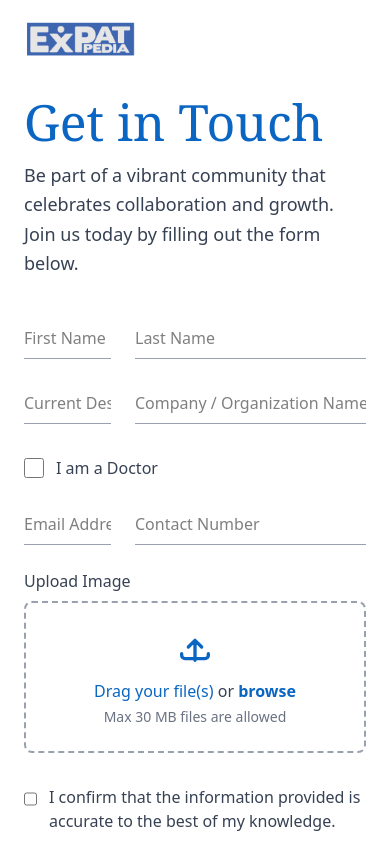
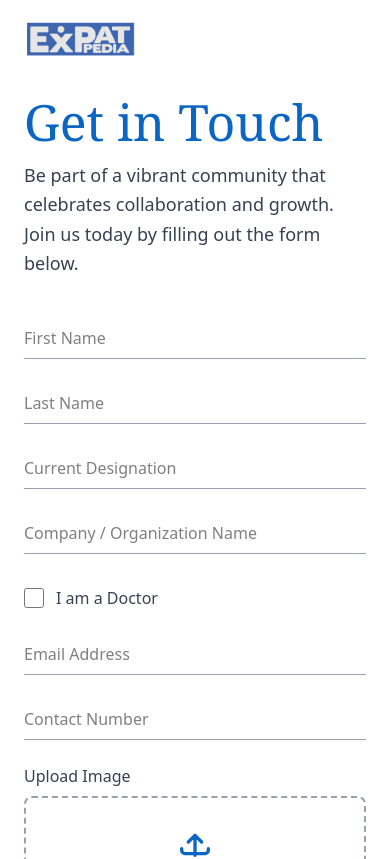
Before and after one commit to Aanirudhshaji/Expatpedia, a React (Vite) app: page /contact in a window 390 px wide. Shown: the top 859 px of the page. Built offline with nearby package versions, Linux system fonts and the light colour scheme.

Commit message:
new commit4

```diff
--- a/src/assets/image.js
+++ b/src/assets/image.js
@@ -5,7 +5,6 @@ import logo from "./logo.png";
 import logo1 from "./logo1.png";
 import logo2 from "./logo2.png";
 import aboutVideo from "./about.mp4";
-import heroVideo from "./hero.mp4";
 
 export {
   ctabg,
@@ -13,5 +12,4 @@ export {
   logo1,
   logo2,
   aboutVideo,
-  heroVideo,
 };
--- a/src/community/Members.jsx
+++ b/src/community/Members.jsx
@@ -9,7 +9,7 @@ const TeamMembers = () => {
     const fetchTeamMembers = async () => {
       try {
         console.log("Fetching team members from API...");
-        const response = await fetch("https://exapt-pedia.onrender.com");
+        const response = await fetch("https://exapt-pedia.onrender.com/api/members");
 
         if (!response.ok) {
           throw new Error(`HTTP error! status: ${response.status}`);
--- a/src/components/hero.jsx
+++ b/src/components/hero.jsx
@@ -1,5 +1,4 @@
 import React from "react";
-import heroVideo from "../assets/hero.mp4";
 import { ChevronDown } from "lucide-react";
 const Hero = () => {
   return (
@@ -7,7 +6,7 @@ const Hero = () => {
       {/* Background Video */}
       <video
         className="absolute top-0 left-0 w-full h-full object-cover"
-        src={heroVideo}
+        src="https://res.cloudinary.com/demeflwme/video/upload/v1761030149/timelapse-of-a-dramatic-sunset-over-almuharraq-isl-2025-08-28-23-15-34-utc_ilctbl.mp4"
         autoPlay
         loop
         muted
@@ -19,7 +18,7 @@ const Hero = () => {
 
       {/* Centered Text */}
       <div className="relative z-10 flex flex-col items-center justify-center h-full text-center px-6">
-        <h1 className="text-white font-semibold leading-tight text-3xl sm:text-5xl md:text-6xl lg:text-7xl">
+        <h1 className="text-white font-medium leading-tight text-3xl sm:text-5xl md:text-6xl lg:text-7xl">
           Honouring Expatriate <br className="hidden sm:block" /> Excellence in Bahrain
         </h1>
         <p className="text-gray-200 text-base md:text-lg max-w-2xl mt-4 leading-relaxed">
--- a/src/contactus/contact.jsx
+++ b/src/contactus/contact.jsx
@@ -45,7 +45,7 @@ const Contact = () => {
         submitData.append(key, value);
       });
 
-      await axios.post("http://127.0.0.1:8000/api/contact/", submitData, {
+      await axios.post("https://exapt-pedia.onrender.com/", submitData, {
         headers: { "Content-Type": "multipart/form-data" },
       });
 
@@ -141,7 +141,7 @@ const Contact = () => {
       <div className="md:w-1/2 w-full align-bottom">
         <form
           onSubmit={handleSubmit}
-          className="grid grid-cols-1 sm:grid-cols-2 gap-6"
+          className="grid grid-cols-1 sm:grid-cols-1 md:grid-cols-2 gap-y-6 gap-x-8 w-ful"
         >
           {/* First & Last Name */}
           <input
@@ -150,7 +150,7 @@ const Contact = () => {
             value={formData.first_name}
             onChange={handleChange}
             placeholder="First Name"
-            className="border-b border-gray-400 bg-transparent py-2 focus:outline-none col-span-1"
+            className="border-b border-gray-400 bg-transparent py-2 focus:outline-none col-span-2 md:col-span-1"
             required
           />
           <input
@@ -159,7 +159,7 @@ const Contact = () => {
             value={formData.last_name}
             onChange={handleChange}
             placeholder="Last Name"
-            className="border-b border-gray-400 bg-transparent py-2 focus:outline-none col-span-1"
+            className="border-b border-gray-400 bg-transparent py-2 focus:outline-none col-span-2 md:col-span-1"
             required
           />
 
@@ -170,7 +170,7 @@ const Contact = () => {
             value={formData.designation}
             onChange={handleChange}
             placeholder="Current Designation"
-            className="border-b border-gray-400 bg-transparent py-2 focus:outline-none col-span-1"
+            className="border-b border-gray-400 bg-transparent py-2 focus:outline-none col-span-2 md:col-span-1"
             required
           />
           <input
@@ -179,7 +179,7 @@ const Contact = () => {
             value={formData.organization}
             onChange={handleChange}
             placeholder="Company / Organization Name"
-            className="border-b border-gray-400 bg-transparent py-2 focus:outline-none col-span-1"
+            className="border-b border-gray-400 bg-transparent py-2 focus:outline-none col-span-2 md:col-span-1"
             required
           />
 
@@ -229,7 +229,7 @@ const Contact = () => {
             value={formData.email}
             onChange={handleChange}
             placeholder="Email Address"
-            className="border-b border-gray-400 bg-transparent py-2 focus:outline-none col-span-1"
+            className="border-b border-gray-400 bg-transparent py-2 focus:outline-none col-span-2 md:col-span-1"
             required
           />
           <input
@@ -238,7 +238,7 @@ const Contact = () => {
             value={formData.contact_number}
             onChange={handleChange}
             placeholder="Contact Number"
-            className="border-b border-gray-400 bg-transparent py-2 focus:outline-none col-span-1"
+            className="border-b border-gray-400 bg-transparent py-2 focus:outline-none col-span-2 md:col-span-1"
             required
           />
 
@@ -312,7 +312,7 @@ const Contact = () => {
           </div>
 
           {/* Submit */}
-          <div className="col-span-2 mt-4">
+          <div className="flex col-span-2 mt-4 justify-center md:justify-start">
             <button
               type="submit"
               disabled={loading}
--- a/src/events/eventui.jsx
+++ b/src/events/eventui.jsx
@@ -5,7 +5,7 @@ const EventSection = () => {
   const [loading, setLoading] = useState(true);
 
   // Replace this URL with your actual backend API endpoint
-  const API_URL = "https://api.example.com/events";
+  const API_URL = "https://exapt-pedia.onrender.com/";
 
   useEffect(() => {
     const fetchEvents = async () => {
```
Also changed, not shown: 1 other file (tests, documents, lock files or other folders).
